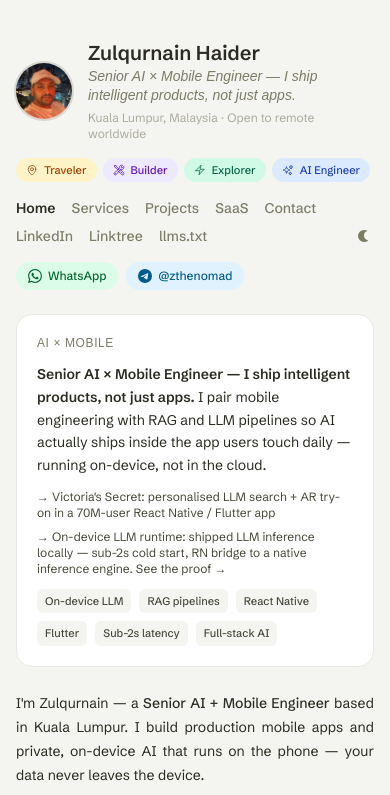
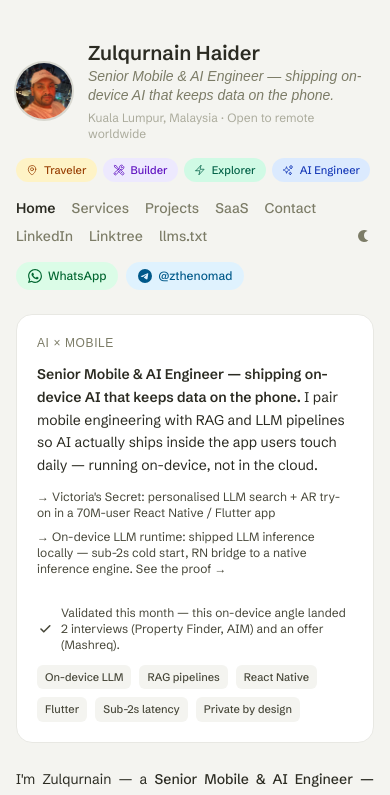
Before and after one commit to Zulqurnain/zulqurnainj.com, a Next.js app: page / in a window 390 px wide. Shown: the top 795 px of the page. Built offline with nearby package versions, Linux system fonts and the light colour scheme; a web font is replaced by a local one.

Commit message:
Reframe positioning to 'Senior Mobile & AI Engineer — shipping on-device AI that keeps data on the phone'; add named 2-interview/offer trust proof

```diff
--- a/public/index.md
+++ b/public/index.md
@@ -1,6 +1,8 @@
-# Zulqurnain Haider — Senior AI + Mobile Engineer
+# Zulqurnain Haider — Senior Mobile & AI Engineer (On-Device AI)
 
-Senior AI + Mobile Engineer based in Kuala Lumpur, Malaysia. I build mobile apps, web platforms, and AI tools for clients worldwide.
+Senior Mobile & AI Engineer — shipping on-device AI that keeps data on the phone. I build mobile apps, web platforms, and on-device AI that runs on the phone.
+
+**Validated this month** — this on-device angle landed 2 interviews (Property Finder, AIM) and an offer (Mashreq).
 
 **Contact:** zulqurnainjj@gmail.com | [WhatsApp](https://wa.me/60178613992) | [Telegram](https://t.me/zthenomad) | [LinkedIn](https://linkedin.com/in/zulqurnainjj)
 
@@ -19,7 +21,7 @@
 
 - [AI Employee For You](/services/ai-employee) — from $20/month
 - [Expert Mobile Developer](/services/mobile-developer) — iOS & Android
-- [Expert Web Developer](/services/web-developer) — full-stack & AI
+- [Expert Web Developer](/services/web-developer) — web + AI, mobile-first
 
 ## Pages
 
--- a/src/app/layout.tsx
+++ b/src/app/layout.tsx
@@ -12,7 +12,7 @@
   metadataBase: new URL(BASE),
 
   title: {
-    default: "Zulqurnain Haider — Senior AI + Mobile Engineer | Private on-device AI",
+    default: "Zulqurnain Haider — Senior Mobile & AI Engineer | shipping on-device AI that keeps data on the phone",
     template: "%s | Zulqurnain Haider",
   },
 
@@ -29,8 +29,8 @@
     "Pakistani traveler",
     "nomad software engineer",
     "Software Engineer Pakistan",
-    "Full Stack Developer Pakistan",
-    "Full Stack Developer",
+    "AI Mobile Engineer Pakistan",
+    "On-Device AI Engineer",
     "React Native developer Pakistan",
     "Flutter developer Pakistan",
     "Mobile developer Pakistan",
@@ -62,7 +62,7 @@
     type: "website",
     url: BASE,
     siteName: "Zulqurnain Haider",
-    title: "Zulqurnain Haider — Senior AI + Mobile Engineer | Private on-device AI",
+    title: "Zulqurnain Haider — Senior Mobile & AI Engineer | shipping on-device AI that keeps data on the phone",
     description:
       "Senior AI + Mobile Engineer. I build production mobile apps and private on-device AI that runs on the phone — your data never leaves the device.",
     images: [
@@ -78,7 +78,7 @@
 
   twitter: {
     card: "summary_large_image",
-    title: "Zulqurnain Haider — Senior AI + Mobile Engineer | Private on-device AI",
+    title: "Zulqurnain Haider — Senior Mobile & AI Engineer | shipping on-device AI that keeps data on the phone",
     description:
       "Senior AI + Mobile Engineer. I build production mobile apps and private on-device AI that runs on the phone — your data never leaves the device.",
     images: ["/og-image.jpg"],
@@ -120,7 +120,7 @@
         width: 1200,
         height: 630,
       },
-      jobTitle: "Senior AI + Mobile Engineer",
+      jobTitle: "Senior Mobile & AI Engineer",
       description:
         "Senior AI + Mobile Engineer building production mobile apps and private, on-device AI that runs on the phone — your data never leaves the device. React Native, Flutter, Go, Python, AI/RAG.",
       nationality: { "@type": "Country", name: "Pakistan" },
@@ -144,7 +144,7 @@
         "Go", "Python", "TypeScript", "Next.js", "React",
         "AI", "RAG", "LLM", "OpenAI", "Machine Learning",
         "AWS", "Kubernetes", "Docker", "DevOps",
-        "SWIFT ISO20022", "Fintech", "Mobile Development", "Full Stack Development",
+        "SWIFT ISO20022", "Fintech", "Mobile Development", "On-Device AI Development",
       ],
       worksFor: {
         "@type": "Organization",
--- a/src/app/page.tsx
+++ b/src/app/page.tsx
@@ -4,13 +4,13 @@
 import { Divider } from "@/components/Divider";
 
 export const metadata: Metadata = {
-  title: "Zulqurnain Haider — AI × Mobile | Senior Mobile & Gen AI Engineer",
+  title: "Zulqurnain Haider — Senior Mobile & AI Engineer | shipping on-device AI that keeps data on the phone",
   description:
-    "Zulqurnain Haider — Senior Mobile Engineer and Gen AI Engineer bridging AI and full-stack mobile. React Native, Flutter, on-device LLM inference, RAG pipelines.",
+    "Zulqurnain Haider — Senior AI + Mobile Engineer. He ships private, on-device AI that runs on the phone — your data never leaves the device. React Native, Flutter, on-device LLM, RAG.",
   alternates: { canonical: "https://zulqurnainj.com" },
   openGraph: {
     url: "https://zulqurnainj.com",
-    title: "Zulqurnain Haider — AI × Mobile | Senior Mobile & Gen AI Engineer",
+    title: "Zulqurnain Haider — Senior Mobile & AI Engineer | shipping on-device AI that keeps data on the phone",
     description: "I bridge AI and mobile — shipping apps that run LLM inference on-device, integrate RAG pipelines, and keep production latency under 2 seconds.",
     images: [{ url: "/og-image.jpg", width: 1200, height: 630 }],
   },
@@ -79,7 +79,7 @@
       </svg>
     ),
     title: "Expert Web Developer",
-    sub: "Next.js · Go · Python · AI/RAG · Full Stack",
+    sub: "Next.js · Go · Python · AI/RAG · Mobile-first",
   },
 ];
 
@@ -96,7 +96,7 @@
         <div className="animate-in animate-delay-2 w-full flex flex-col gap-3 rounded-2xl bg-white dark:bg-olive-950 border border-olive-200 dark:border-olive-800 p-5">
           <p className="text-xs font-mono text-olive-500 dark:text-olive-400 uppercase tracking-wider">AI × Mobile</p>
           <p className="text-olive-800 dark:text-olive-100 text-sm leading-relaxed">
-            <span className="font-semibold">Senior AI × Mobile Engineer — I ship intelligent products, not just apps.</span>{" "}
+            <span className="font-semibold">Senior Mobile & AI Engineer — shipping on-device AI that keeps data on the phone.</span>{" "}
             I pair mobile engineering with RAG and LLM pipelines so AI actually ships inside the app users touch daily — running on-device, not in the cloud.
           </p>
           <div className="flex flex-col gap-2 text-xs">
@@ -107,6 +107,12 @@
               → On-device LLM runtime: shipped LLM inference locally — sub-2s cold start, RN bridge to a native inference engine. See the proof →
             </a>
           </div>
+          <p className="mt-4 flex items-center gap-2 text-xs text-olive-700 dark:text-olive-300">
+            <svg className="h-4 w-4 shrink-0" viewBox="0 0 20 20" fill="currentColor" aria-hidden="true">
+              <path fillRule="evenodd" d="M16.704 5.29a1 1 0 010 1.42l-7.5 7.5a1 1 0 01-1.42 0l-3.5-3.5a1 1 0 111.42-1.42l2.79 2.79 6.79-6.79a1 1 0 011.42 0z" clipRule="evenodd" />
+            </svg>
+            <span>Validated this month — this on-device angle landed 2 interviews (Property Finder, AIM) and an offer (Mashreq).</span>
+          </p>
           <div className="flex flex-wrap gap-2">
             {[
               "On-device LLM",
@@ -114,7 +120,7 @@
               "React Native",
               "Flutter",
               "Sub-2s latency",
-              "Full-stack AI",
+              "Private by design",
             ].map((t) => (
               <span key={t} className="text-[11px] px-2 py-1 rounded-md bg-olive-100 dark:bg-olive-900 text-olive-700 dark:text-olive-300 font-medium">
                 {t}
@@ -127,7 +133,7 @@
         <div className="font-normal min-w-full text-olive-800 dark:text-olive-100 text-sm/6 text-justify flex flex-col gap-4">
           <p className="animate-in animate-delay-1">
             I&apos;m Zulqurnain — a{" "}
-            <span className="font-medium">Senior AI + Mobile Engineer</span>{" "}
+            <span className="font-medium">Senior Mobile & AI Engineer — shipping on-device AI that keeps data on the phone.</span>{" "}
             based in Kuala Lumpur. I build production mobile apps and private,
             on-device AI that runs on the phone — your data never leaves the device.
           </p>
--- a/src/app/services/web-developer/page.tsx
+++ b/src/app/services/web-developer/page.tsx
@@ -2,17 +2,17 @@
 import { Footer } from "@/components/Footer";
 
 export const metadata: Metadata = {
-  title: "Expert Web Developer — Next.js, Go, Python, AI & Full Stack | Zulqurnain",
+  title: "Expert Web Developer — Next.js, Go, Python & On-Device AI | Zulqurnain",
   description:
-    "Hire an expert full-stack web developer. Next.js, React, Go, Python, TypeScript, AI/RAG pipelines, AWS, and SaaS platforms. Fast, scalable, production-ready.",
+    "Hire an expert web developer who ships on-device AI. Next.js, React, Go, Python, TypeScript, AI/RAG pipelines, AWS, and SaaS platforms. Fast, scalable, production-ready.",
   alternates: { canonical: "https://zulqurnainj.com/services/web-developer" },
   openGraph: {
     url: "https://zulqurnainj.com/services/web-developer",
     title: "Expert Web Developer — Next.js · Go · Python · AI",
-    description: "Full-stack web development with AI built in. Next.js, Go, Python, TypeScript, RAG pipelines, AWS. From landing pages to complex SaaS.",
+    description: "Web products with private on-device AI built in. Next.js, Go, Python, TypeScript, RAG pipelines, AWS. From landing pages to complex SaaS.",
     images: [{ url: "/og-image.jpg", width: 1200, height: 630 }],
   },
-  twitter: { card: "summary_large_image", title: "Expert Web Developer", description: "Next.js · Go · Python · AI/RAG · Full Stack. Fast, scalable web products." },
+  twitter: { card: "summary_large_image", title: "Expert Web Developer", description: "Next.js · Go · Python · On-Device AI/RAG. Fast, scalable web products." },
 };
 
 const skills = [
@@ -72,7 +72,7 @@
           </div>
           <p className="text-xl text-emerald-100 leading-relaxed max-w-lg">
             Fast, scalable web products with AI built in — from landing pages to complex SaaS platforms.
-            Full stack: frontend, backend, database, cloud, and AI pipelines.
+            From UI to on-device AI that keeps data on the phone: I ship the full product — frontend, backend, cloud, and private AI pipelines that run on-device.
           </p>
           <div className="flex flex-wrap gap-2">
             {["Next.js", "Go", "Python", "TypeScript", "AI/RAG", "AWS"].map((t) => (
--- a/src/components/Header.tsx
+++ b/src/components/Header.tsx
@@ -73,7 +73,7 @@
             Zulqurnain Haider
           </h1>
           <p className="text-sm text-olive-500 dark:text-olive-400 font-serif italic leading-snug">
-            Senior AI × Mobile Engineer — I ship intelligent products, not just apps.
+            Senior Mobile & AI Engineer — shipping on-device AI that keeps data on the phone.
           </p>
           <p className="text-xs text-olive-400 dark:text-olive-600 mt-0.5">
             Kuala Lumpur, Malaysia · Open to remote worldwide
```
Also changed, not shown: public/llms.txt, 1 other file (tests, documents, lock files or other folders).
